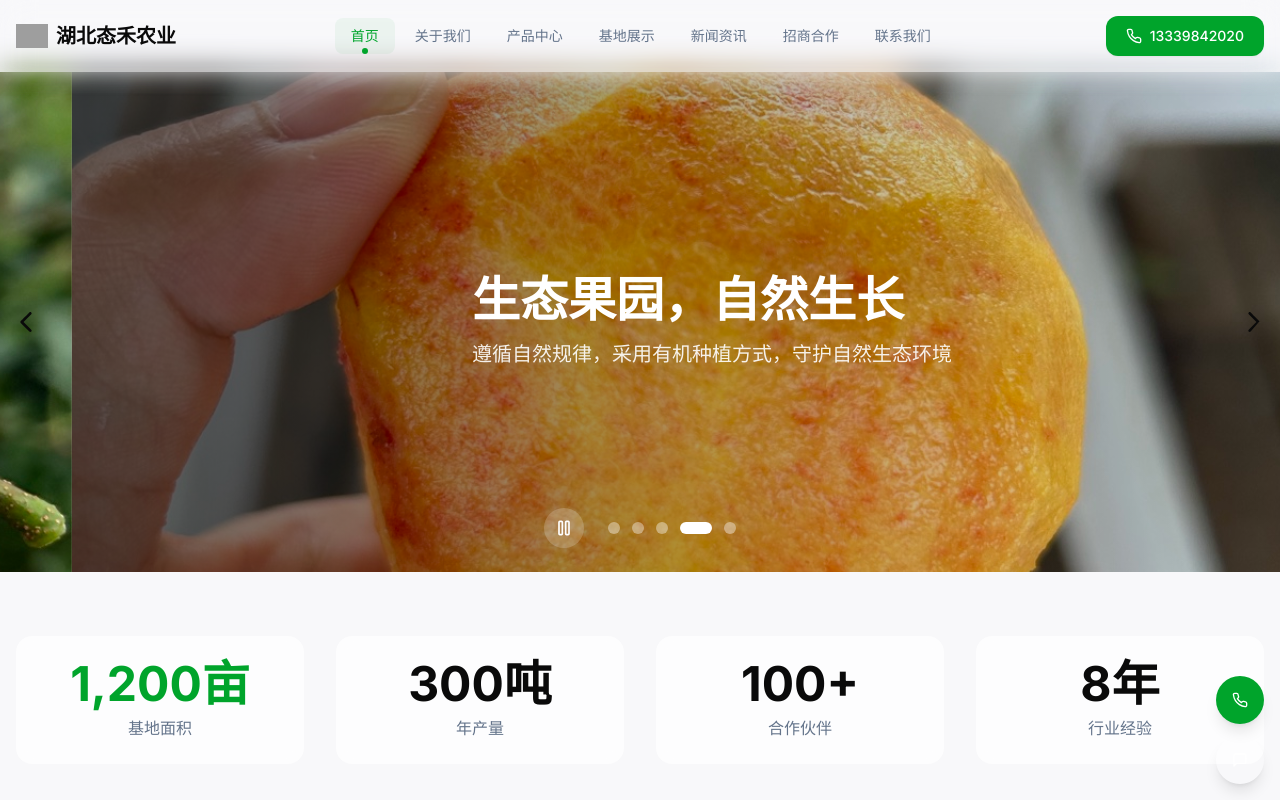
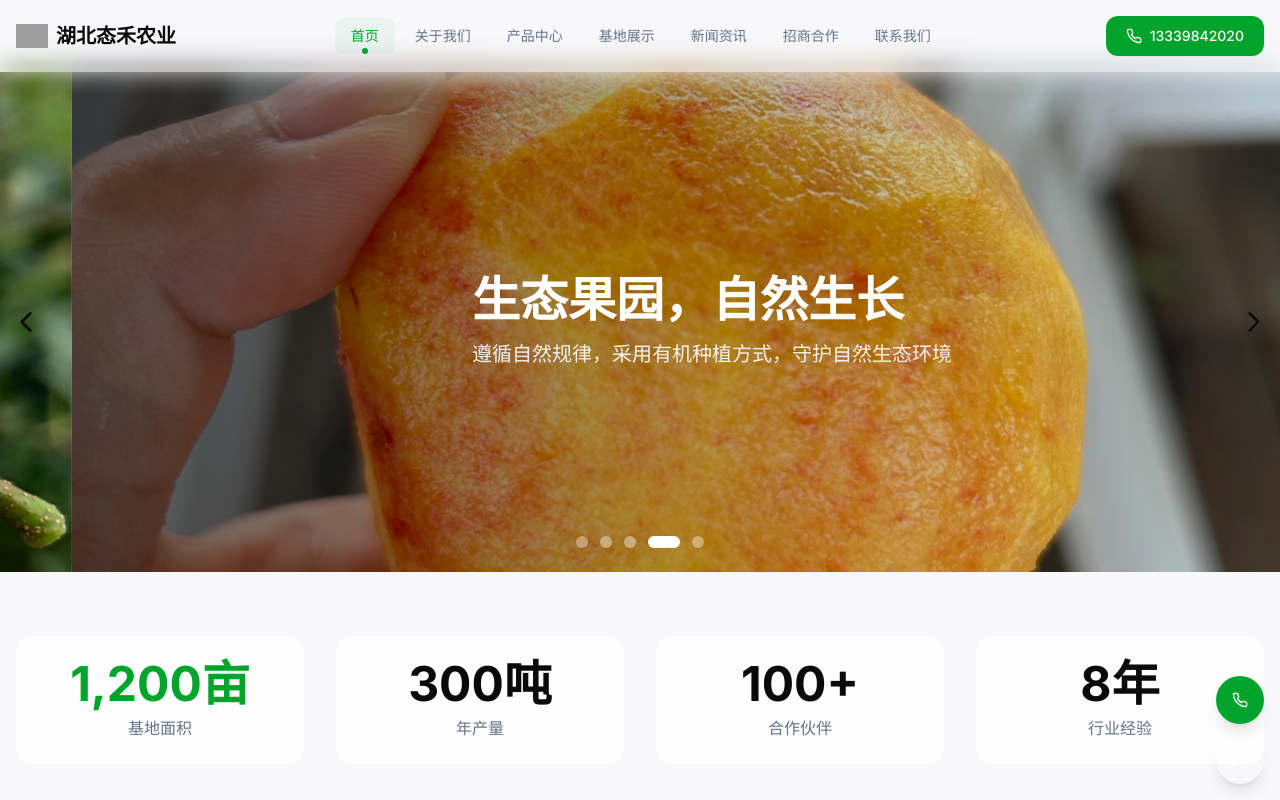
Before and after one commit to jingwu960-hue/taihe-web, a Next.js app: page / in a window 1280 px wide. Shown: the top 800 px of the page. Built offline with nearby package versions, Linux system fonts and the light colour scheme; grey boxes are pictures that could not be loaded.

Commit message:
style(embla-carousel): 注释掉自动播放按钮代码
暂时隐藏轮播图的播放暂停按钮，避免 hydration 兼容问题相关的调试或临时调整

```diff
--- a/components/sections/home/carousel/embla-carousel.tsx
+++ b/components/sections/home/carousel/embla-carousel.tsx
@@ -189,7 +189,7 @@ const EmblaCarousel: React.FC<PropType> = ({
         {/* 底部控制区域 */}
         <div className="absolute bottom-6 left-1/2 -translate-x-1/2 flex items-center gap-6">
           {/* 播放/暂停按钮 - 只在客户端挂载后显示以避免 hydration 问题 */}
-          {hasMounted && !prefersReducedMotion && (
+          {/* {hasMounted && !prefersReducedMotion && (
             <button
               onClick={toggleAutoScroll}
               className="w-10 h-10 rounded-full bg-white/20 hover:bg-white/30 text-white transition-all focus:outline-none focus:ring-2 focus:ring-white focus:ring-offset-2 focus:ring-offset-transparent flex items-center justify-center"
@@ -197,7 +197,7 @@ const EmblaCarousel: React.FC<PropType> = ({
             >
               {autoScrollIsPlaying ? <Pause className="w-5 h-5" /> : <Play className="w-5 h-5" />}
             </button>
-          )}
+          )} */}
 
           {/* 指示器 */}
           <div className="flex items-center gap-3" role="tablist" aria-label="轮播图导航">
```
